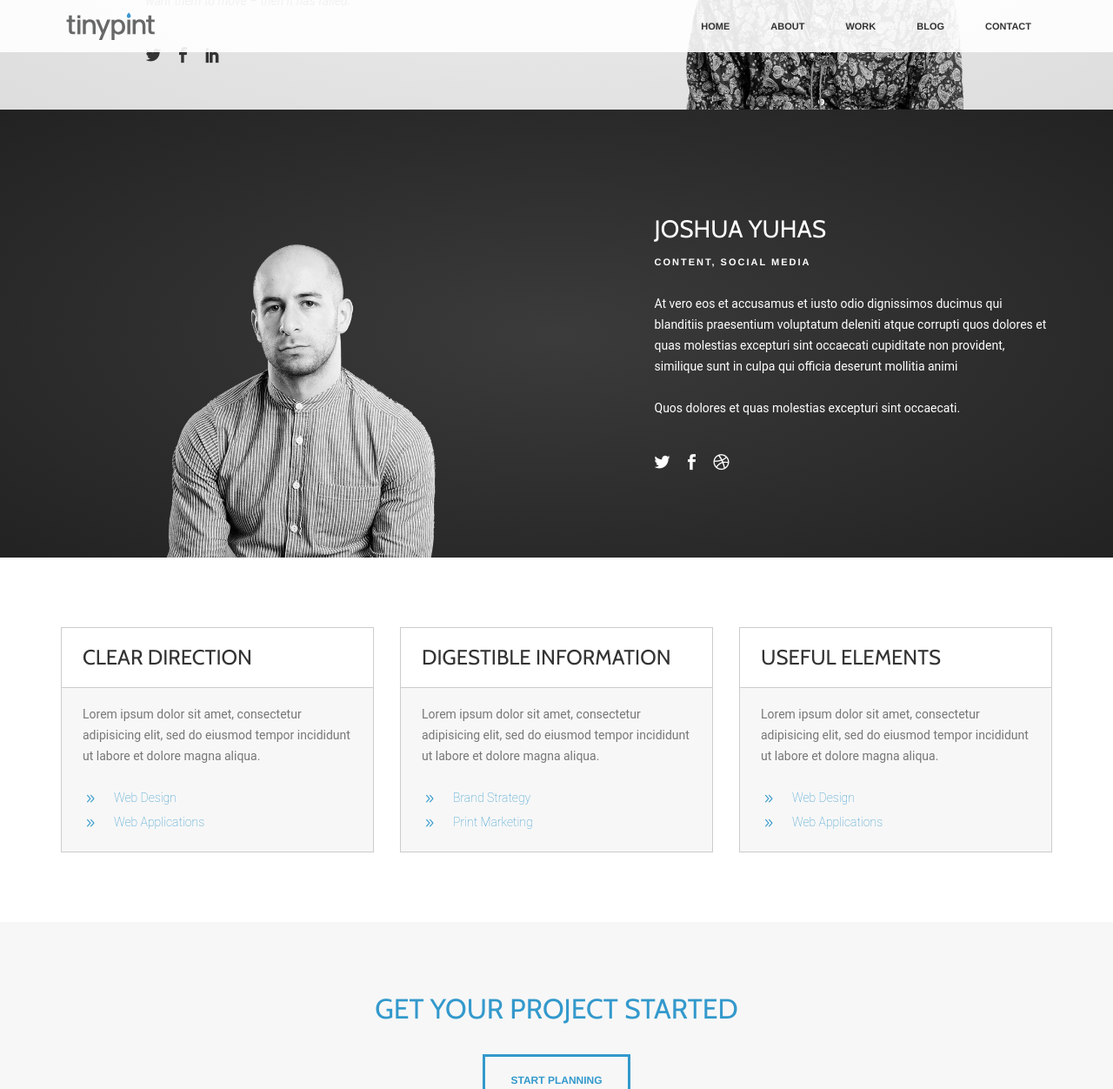
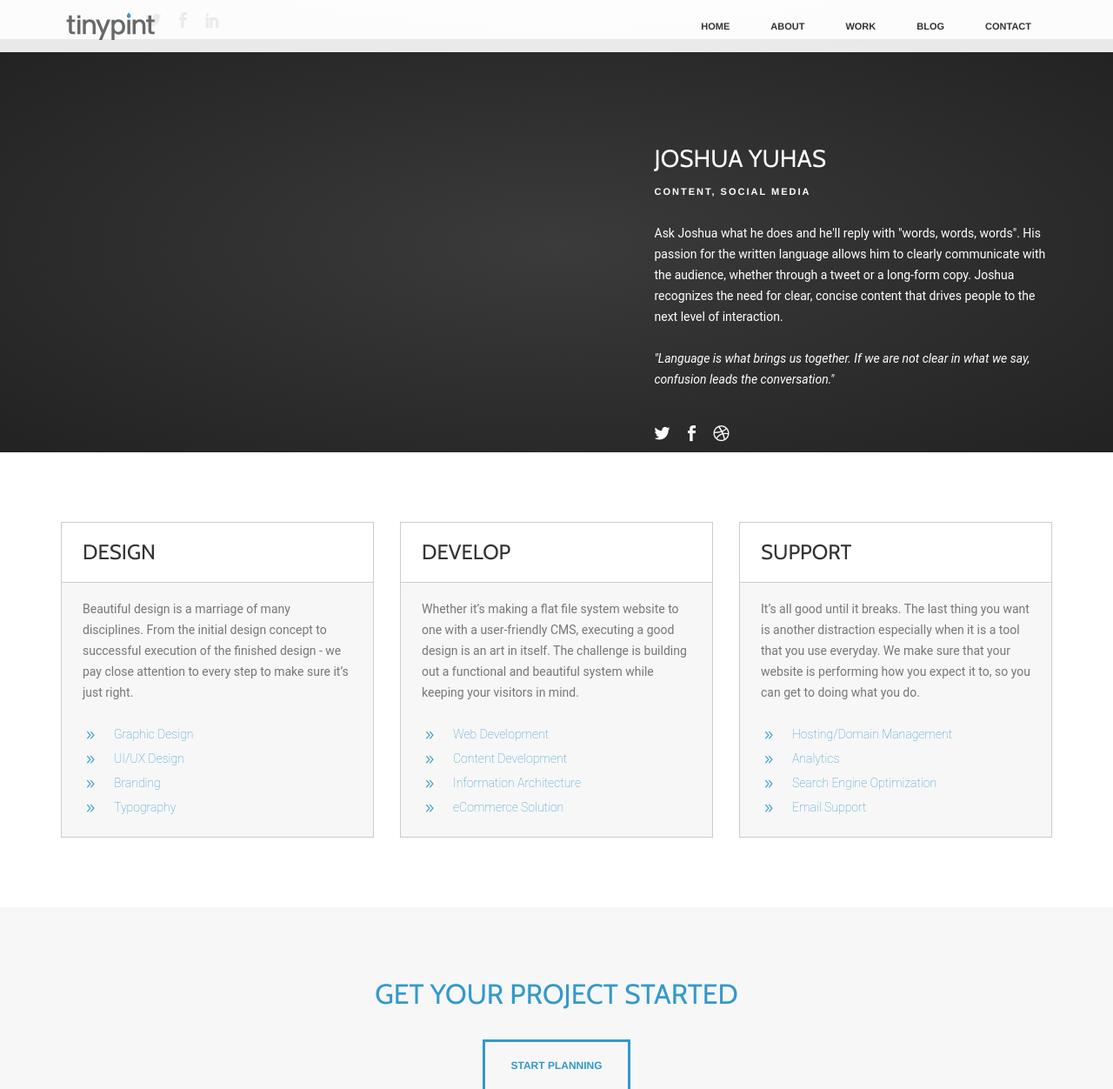
Before and after one commit to webnomads/tinypint.github.io, a Jekyll site: the page built from about.md, in a window 1280 px wide and 1400 px high, scrolled down 910 px, cut to the strip 0-1252 px from the top of the window. Shown: the whole strip at 87% size. Built offline with Jekyll 4.4.1, drawn with Linux system fonts in a browser that asks for light colours; some web fonts are replaced; a style sheet for code colours, icons or effects is not loaded; some of the changed text lies outside the part shown.

Commit message:
Added new content for about and work pages.

```diff
--- a/about.md
+++ b/about.md
@@ -9,8 +9,8 @@ permalink: /about/
     <div class="row">
       <div class="col-md-8 col-md-offset-2 col-sm-12">
         <h1 class="text-white text-center">Our Manifesto</h1>
-        <p class="super-lead text-white">
-          It's no secret that we love what we do. Even more important is our continuous focus on maximizing our client's investment in working with our company. From sketches to finished product, we excel at creating solid, no-bullshit solutions for our clients.
+        <p class="super-lead text-white text-center">
+          It's no secret that we love what we do. From our first sketches to the final product, our singular focus is on giving the client the most for every penny spent. We listen hard and follow through. Pitch perfect, no bullshit.
         </p>
       </div>
     </div><!--end of row-->
@@ -35,8 +35,7 @@ permalink: /about/
         </ul>
       </div>
       <div class="col-sm-6 text-center">
-        <img alt="Team Member" src="/img/team2-bw.png">
-      </div>
+       </div>
     </div><!--end of row-->
   </div><!--end of container-->
 </section>
@@ -44,16 +43,15 @@ permalink: /about/
   <div class="container">
     <div class="row">
       <div class="col-sm-6 text-center">
-        <img alt="Team Member" src="/img/team1-bw.png">
       </div>
       <div class="col-md-5 col-md-offset-1 col-sm-6">
         <h3 class="text-white">Joshua Yuhas</h3>
         <span class="alt-font sub">Content, Social Media</span>
         <p>
-          At vero eos et accusamus et iusto odio dignissimos ducimus qui blanditiis praesentium voluptatum deleniti atque corrupti quos dolores et quas molestias excepturi sint occaecati cupiditate non provident, similique sunt in culpa qui officia deserunt mollitia animi
+          Ask Joshua what he does and he'll reply with "words, words, words". His passion for the written language allows him to clearly communicate with the audience, whether through a tweet or a long-form copy. Joshua recognizes the need for clear, concise content that drives people to the next level of interaction.
         </p>
         <p>
-          Quos dolores et quas molestias excepturi sint occaecati.
+          <em>"Language is what brings us together. If we are not clear in what we say, confusion leads the conversation."</em>
         </p>
         <ul class="social-links">
           <li><a href="#"><i class="icon social_twitter"></i></a></li>
@@ -71,15 +69,17 @@ permalink: /about/
       <div class="col-sm-4">
         <div class="info-panel">
           <div class="title">
-            <h4>Clear Direction</h4>
+            <h4>Design</h4>
           </div>
           <div class="body">
             <p>
-              Lorem ipsum dolor sit amet, consectetur adipisicing elit, sed do eiusmod tempor incididunt ut labore et dolore magna aliqua.
+              Beautiful design is a marriage of many disciplines. From the initial design concept to successful execution of the finished design - we pay close attention to every step to make sure it’s just right.
             </p>
             <ul class="arrow-list">
-              <li><a href="#">Web Design</a></li>
-              <li><a href="#">Web Applications</a></li>
+              <li><a href="#">Graphic Design</a></li>
+              <li><a href="#">UI/UX Design</a></li>
+              <li><a href="#">Branding</a></li>
+              <li><a href="#">Typography</a></li>
             </ul>
           </div>
         </div>
@@ -87,15 +87,17 @@ permalink: /about/
       <div class="col-sm-4">
         <div class="info-panel">
           <div class="title">
-            <h4>Digestible Information</h4>
+            <h4>Develop</h4>
           </div>
           <div class="body">
             <p>
-              Lorem ipsum dolor sit amet, consectetur adipisicing elit, sed do eiusmod tempor incididunt ut labore et dolore magna aliqua.
+              Whether it’s making a flat file system website to one with a user-friendly CMS, executing a good design is an art in itself. The challenge is building out a functional and beautiful system while keeping your visitors in mind.
             </p>
             <ul class="arrow-list">
-              <li><a href="#">Brand Strategy</a></li>
-              <li><a href="#">Print Marketing</a></li>
+              <li><a href="#">Web Development</a></li>
+              <li><a href="#">Content Development</a></li>
+              <li><a href="#">Information Architecture</a></li>
+               <li><a href="#">eCommerce Solution</a></li>
             </ul>
           </div>
         </div>
@@ -103,15 +105,17 @@ permalink: /about/
       <div class="col-sm-4">
         <div class="info-panel">
           <div class="title">
-            <h4>Useful Elements</h4>
+            <h4>Support</h4>
           </div>
           <div class="body">
             <p>
-              Lorem ipsum dolor sit amet, consectetur adipisicing elit, sed do eiusmod tempor incididunt ut labore et dolore magna aliqua.
+              It’s all good until it breaks. The last thing you want is another distraction especially when it is a tool that you use everyday. We make sure that your website is performing how you expect it to, so you can get to doing what you do.
             </p>
             <ul class="arrow-list">
-              <li><a href="#">Web Design</a></li>
-              <li><a href="#">Web Applications</a></li>
+              <li><a href="#">Hosting/Domain Management</a></li>
+              <li><a href="#">Analytics</a></li>
+              <li><a href="#">Search Engine Optimization</a></li>
+              <li><a href="#">Email Support</a></li>
             </ul>
           </div>
         </div>
```
Also changed, not shown: work.md (+77 -24 lines).
